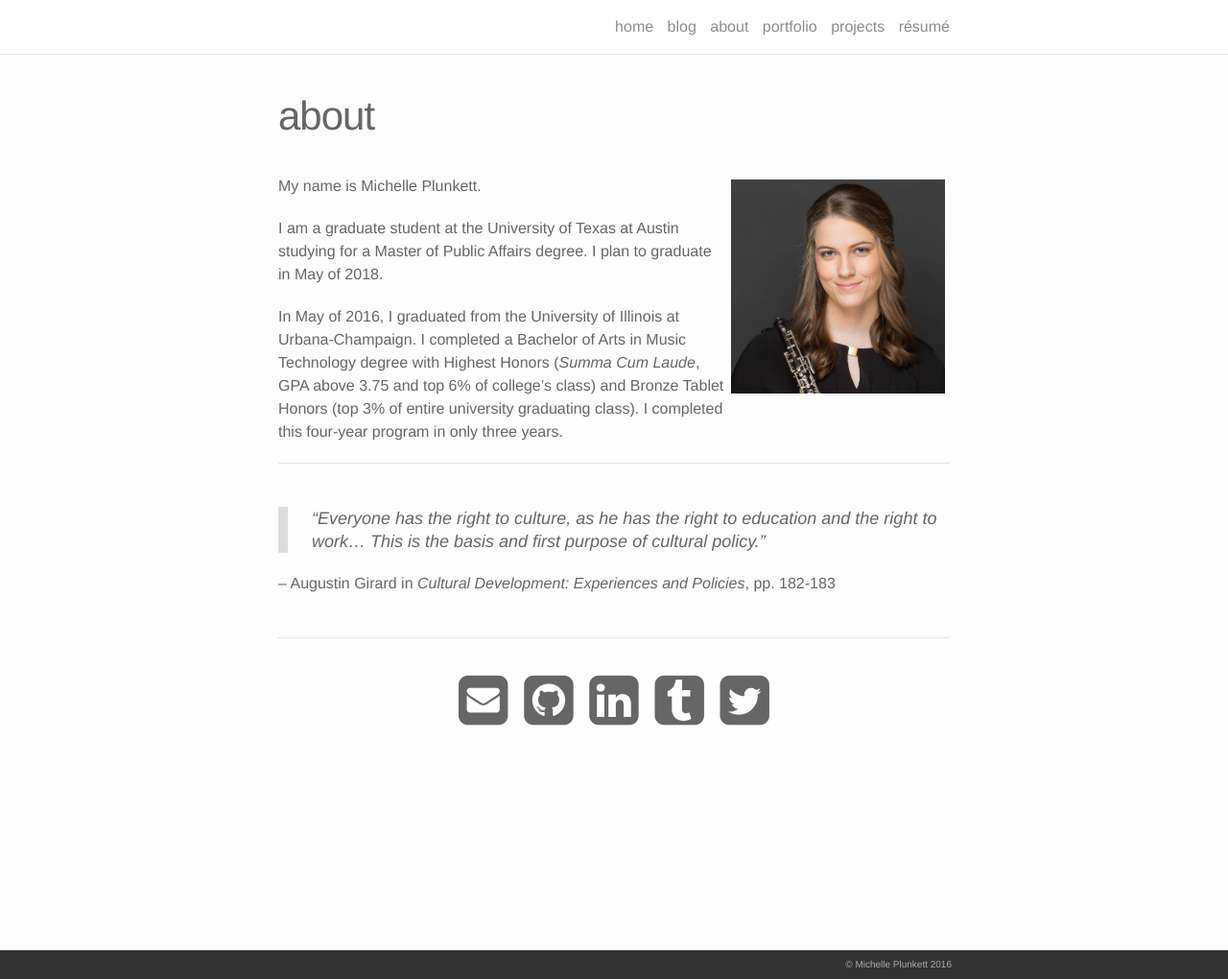
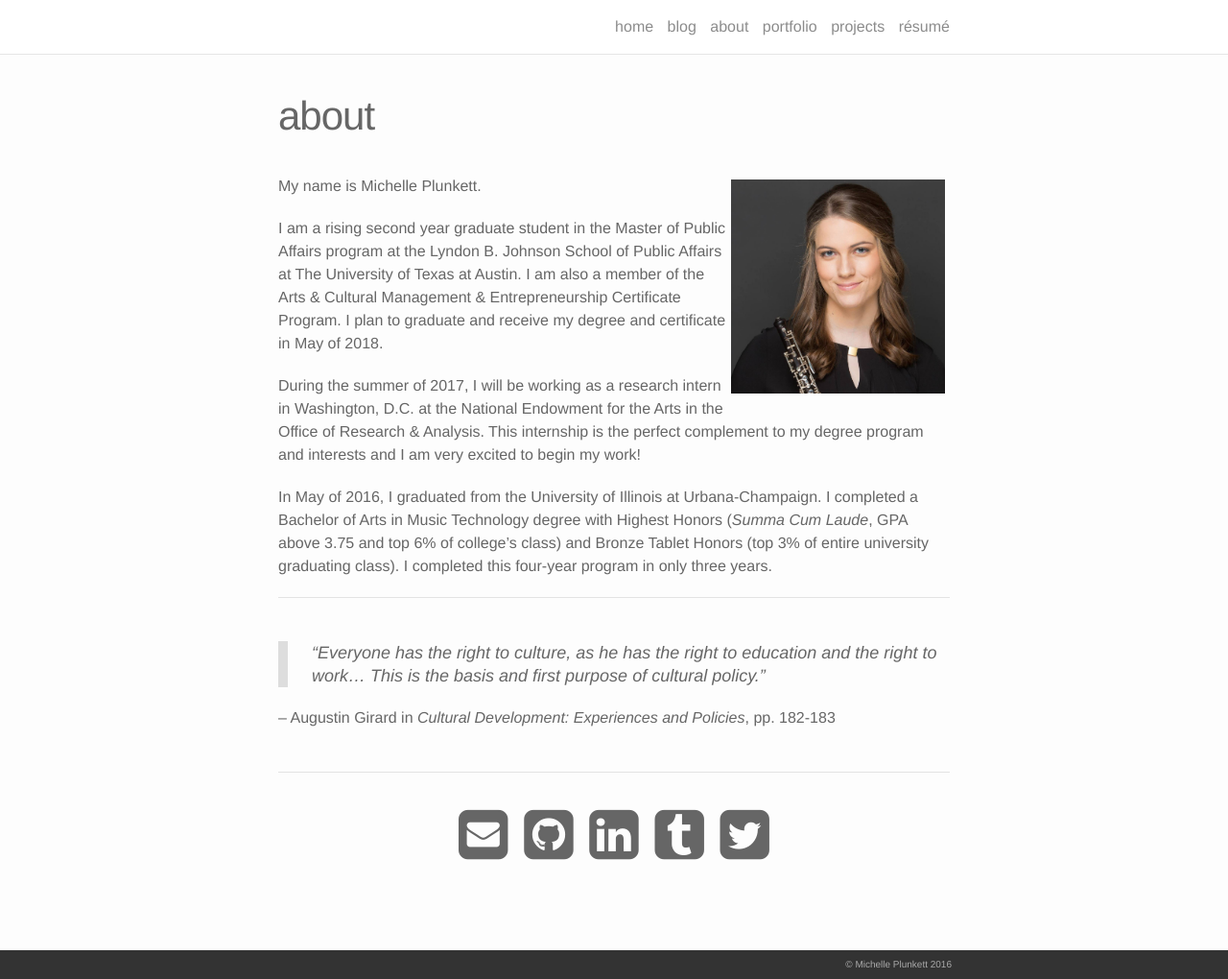
Before and after one commit to michelleplunkett/michelleplunkett.github.io, a Jekyll site: the page built from about.markdown, in a window 1280 px wide and 1020 px high. Shown: the whole window at 96% size. Built offline with Jekyll 4.4.1, drawn with Linux system fonts in a browser that asks for light colours; nearby versions of some CDN libraries.

Commit message:
Update about.markdown

```diff
--- a/about.markdown
+++ b/about.markdown
@@ -7,7 +7,9 @@ permalink: /about/
 <img class="col one right" src="/img/headshot.jpg">
 My name is Michelle Plunkett.
 
-I am a graduate student at the University of Texas at Austin studying for a Master of Public Affairs degree. I plan to graduate in May of 2018.
+I am a rising second year graduate student in the Master of Public Affairs program at the Lyndon B. Johnson School of Public Affairs at The University of Texas at Austin. I am also a member of the Arts & Cultural Management & Entrepreneurship Certificate Program. I plan to graduate and receive my degree and certificate in May of 2018.
+
+During the summer of 2017, I will be working as a research intern in Washington, D.C. at the National Endowment for the Arts in the Office of Research & Analysis. This internship is the perfect complement to my degree program and interests and I am very excited to begin my work!
 
 In May of 2016, I graduated from the University of Illinois at Urbana-Champaign. I completed a Bachelor of Arts in Music Technology degree with Highest Honors (*Summa Cum Laude*, GPA above 3.75 and top 6% of college's class) and Bronze Tablet Honors (top 3% of entire university graduating class). I completed this four-year program in only three years.
 
```
